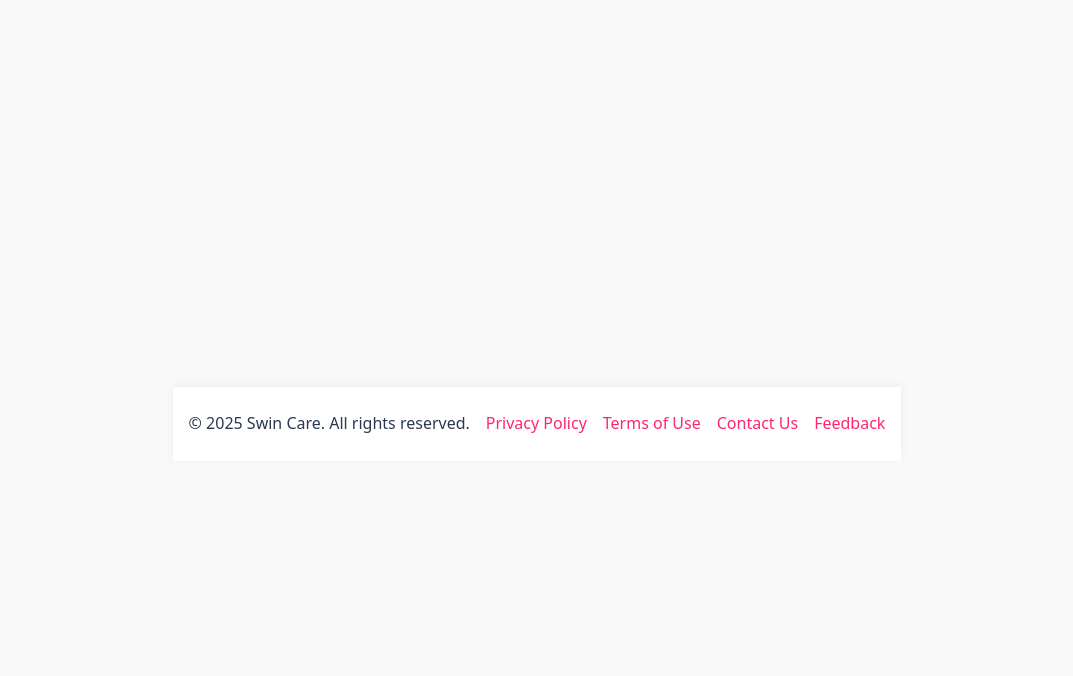
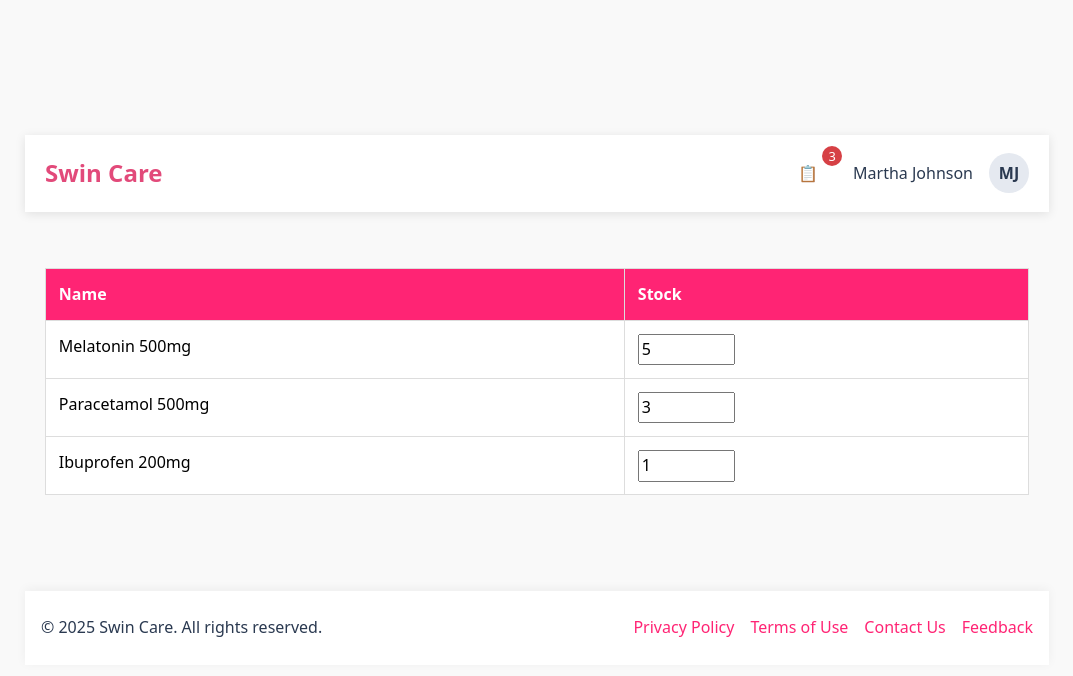
Before and after one commit to Takeruso/projectA, a Vue app in the folder frontend/: page /admin/inventory in a window 1280 px wide. Shown: the top 676 px of the page, without its empty margins (103-1176 px from the left). Built offline with nearby package versions, Linux system fonts and the light colour scheme.

Commit message:
adding inventory management

```diff
--- a/frontend/src/router/modules/admin.js
+++ b/frontend/src/router/modules/admin.js
@@ -22,5 +22,9 @@ export default [
   {
     path: '/admin/schedule',
     component: () => import('@/views/admin/ScheduleManagement.vue')
+  },
+  {
+    path: '/admin/inventory',
+    component: () => import('@/views/admin/Inventory.vue')
   }
 ]
--- /dev/null
+++ b/frontend/src/views/admin/Inventory.vue
@@ -0,0 +1,412 @@
+<template>
+  <div class="resident-page">
+    <header>
+      <div class="container header-container">
+        <div class="logo">
+          <span>Swin Care</span>
+        </div>
+        <div class="user-info">
+          <button class="notifications-btn">
+            📋
+            <span class="alert-count">3</span>
+          </button>
+          <div class="user-name">Martha Johnson</div>
+          <div class="user-avatar">MJ</div>
+        </div>
+      </div>
+    </header>
+
+    <main class="container">
+      <!-- Inventory -->
+      <div id="table" class="container mt-4">
+        <table class="table">
+          <thead>
+            <tr>
+              <th style="background-color: #ff2474">Name</th>
+              <th style="background-color: #ff2474">Stock</th>
+            </tr>
+          </thead>
+          <tbody>
+            <tr v-for="(m, index) in allRecords" :key="index">
+              <td>{{ m.name }}</td>
+              <td>
+                <input type="number" v-model="m.stock" min="0" max="100" />
+              </td>
+            </tr>
+          </tbody>
+        </table>
+      </div>
+    </main>
+  </div>
+</template>
+
+<script setup>
+import { ref, onMounted } from 'vue'
+
+// Data for staff records
+const aRecord = ref({
+  name: '',
+  quantity: ''
+})
+
+const allRecords = ref([
+  {
+    name: 'Melatonin 500mg',
+    stock: '5'
+  },
+  {
+    name: 'Paracetamol 500mg',
+    stock: '3'
+  },
+  {
+    name: 'Ibuprofen 200mg',
+    stock: '1'
+  }
+])
+
+onMounted(() => {
+  const cards = document.querySelectorAll('.card')
+  cards.forEach((card) => {
+    card.addEventListener('click', function (e) {
+      if (!e.target.classList.contains('cta')) {
+        const cta = this.querySelector('.cta')
+        if (cta) window.location.href = cta.getAttribute('href')
+      }
+    })
+  })
+
+  const notificationsBtn = document.querySelector('.notifications-btn')
+  if (notificationsBtn) {
+    notificationsBtn.addEventListener('click', function () {
+      alert(
+        'You have 3 notifications:\n- Medication refill ready for pickup\n- New medical report available\n- Your bill payment is due in 5 days'
+      )
+    })
+  }
+})
+</script>
+
+<style scoped>
+:deep(.resident-page *) {
+  all: unset;
+  font-family: 'Segoe UI', Tahoma, Geneva, Verdana, sans-serif;
+  box-sizing: border-box;
+}
+.resident-page main {
+  padding: 2rem 0;
+}
+
+.resident-page header {
+  background-color: white;
+  box-shadow: 0 2px 10px rgba(0, 0, 0, 0.1);
+  padding: 1rem 0;
+  position: sticky;
+  top: 0;
+  z-index: 100;
+}
+
+.container {
+  width: 80vw;
+  max-width: none;
+  margin: 0;
+  padding: 0 20px;
+}
+
+.header-container {
+  display: flex;
+  justify-content: space-between;
+  align-items: center;
+}
+
+.logo {
+  font-weight: bold;
+  font-size: 1.5rem;
+  color: var(--primary);
+  display: flex;
+  align-items: center;
+  gap: 10px;
+}
+
+.user-info {
+  display: flex;
+  align-items: center;
+  gap: 1rem;
+}
+
+.user-avatar {
+  width: 40px;
+  height: 40px;
+  border-radius: 50%;
+  background-color: var(--gray);
+  display: flex;
+  justify-content: center;
+  align-items: center;
+  font-weight: bold;
+  color: var(--dark);
+}
+
+.welcome-banner {
+  background-color: white;
+  border-radius: 10px;
+  padding: 2rem;
+  margin-bottom: 2rem;
+  box-shadow: 0 2px 10px rgba(0, 0, 0, 0.05);
+}
+
+.welcome-banner h1 {
+  margin-bottom: 1rem;
+  font-size: 1.8rem;
+  color: var(--dark);
+}
+
+.welcome-banner p {
+  color: #666;
+}
+
+.dashboard-grid {
+  display: grid;
+  grid-template-columns: repeat(auto-fill, minmax(250px, 1fr));
+  gap: 1.5rem;
+}
+
+.card {
+  background-color: white;
+  border-radius: 10px;
+  padding: 1.5rem;
+  box-shadow: 0 2px 10px rgba(0, 0, 0, 0.05);
+  transition:
+    transform 0.3s ease,
+    box-shadow 0.3s ease;
+  cursor: pointer;
+  display: flex;
+  flex-direction: column;
+  height: 100%;
+}
+
+.card:hover {
+  transform: translateY(-5px);
+  box-shadow: 0 7px 15px rgba(0, 0, 0, 0.1);
+}
+
+.card-icon {
+  font-size: 2.5rem;
+  width: 60px;
+  height: 60px;
+  background-color: #e6e6e6;
+  color: #333;
+  border-radius: 50%;
+  display: flex;
+  align-items: center;
+  justify-content: center;
+  margin: 1rem auto;
+}
+
+.card-appointments .card-icon {
+  background-color: var(--primary);
+}
+
+.card-bills .card-icon {
+  background-color: var(--secondary);
+}
+
+.card-medical .card-icon {
+  background-color: var(--success);
+}
+
+.card-medication .card-icon {
+  background-color: var(--danger);
+}
+
+.card h2 {
+  font-size: 1.2rem;
+  margin-bottom: 0.5rem;
+  color: var(--dark);
+}
+
+.card p {
+  color: #666;
+  margin-bottom: 1rem;
+  font-size: 0.9rem;
+  flex-grow: 1;
+}
+
+.card .cta {
+  display: inline-block;
+  padding: 0.5rem 1rem;
+  background-color: var(--primary-light);
+  color: white;
+  border-radius: 5px;
+  text-decoration: none;
+  font-weight: bold;
+  font-size: 0.9rem;
+  transition: background-color 0.3s ease;
+  text-align: center;
+  margin-top: auto;
+}
+
+.card .cta:hover {
+  background-color: var(--primary);
+}
+
+.quick-access {
+  margin-top: 2rem;
+}
+
+.quick-access h2 {
+  margin-bottom: 1rem;
+  font-size: 1.5rem;
+  color: var(--dark);
+}
+
+.quick-links {
+  display: grid;
+  grid-template-columns: repeat(auto-fill, minmax(180px, 1fr));
+  gap: 1rem;
+}
+
+.quick-link {
+  background-color: white;
+  border-radius: 10px;
+  padding: 1rem;
+  display: flex;
+  align-items: center;
+  gap: 0.8rem;
+  text-decoration: none;
+  color: var(--dark);
+  box-shadow: 0 2px 5px rgba(0, 0, 0, 0.05);
+  transition: transform 0.3s ease;
+}
+
+.quick-link:hover {
+  transform: translateY(-3px);
+}
+
+.quick-link-icon {
+  width: 30px;
+  height: 30px;
+  border-radius: 50%;
+  display: flex;
+  justify-content: center;
+  align-items: center;
+  color: white;
+  font-size: 0.9rem;
+}
+
+.alert-count {
+  background-color: var(--danger);
+  color: white;
+  border-radius: 50%;
+  width: 20px;
+  height: 20px;
+  display: flex;
+  justify-content: center;
+  align-items: center;
+  font-size: 0.8rem;
+  position: absolute;
+  top: -5px;
+  right: -5px;
+}
+
+.notifications-btn {
+  background: none;
+  border: none;
+  position: relative;
+  cursor: pointer;
+}
+
+.upcoming-section {
+  margin-top: 2rem;
+  background-color: white;
+  border-radius: 10px;
+  padding: 1.5rem;
+  box-shadow: 0 2px 10px rgba(0, 0, 0, 0.05);
+}
+
+.upcoming-section h2 {
+  margin-bottom: 1rem;
+  font-size: 1.5rem;
+  color: var(--dark);
+}
+
+.upcoming-list {
+  list-style-type: none;
+}
+
+.upcoming-item {
+  display: flex;
+  align-items: center;
+  gap: 1rem;
+  padding: 1rem 0;
+  border-bottom: 1px solid var(--gray);
+}
+
+.upcoming-item:last-child {
+  border-bottom: none;
+}
+
+.upcoming-date {
+  min-width: 80px;
+  text-align: center;
+  padding: 0.5rem;
+  background-color: var(--gray);
+  border-radius: 5px;
+  font-weight: bold;
+}
+
+.upcoming-details {
+  flex: 1;
+}
+
+.upcoming-details h3 {
+  font-size: 1rem;
+  margin-bottom: 0.3rem;
+}
+
+.pink {
+  background-color: #ff5d98;
+  color: white;
+  border: none;
+  padding: 0.5rem 1rem;
+  border-radius: 5px;
+  cursor: pointer;
+}
+
+.pink:hover {
+  background-color: #ff2474;
+}
+
+.table {
+  width: 100%;
+  border-collapse: collapse;
+  margin-top: 1rem;
+}
+
+.table th,
+.table td {
+  border: 1px solid #ddd;
+  padding: 0.8rem;
+  text-align: left;
+}
+
+.table th {
+  color: white;
+}
+
+.table tr:nth-child(even) {
+  background-color: #f9f9f9;
+}
+
+.table tr:hover {
+  background-color: #f1f1f1;
+}
+
+.form-control {
+  padding: 0.5rem;
+  border: 1px solid #ddd;
+  border-radius: 5px;
+}
+
+.row {
+  margin-top: 1rem;
+}
+</style>
```
